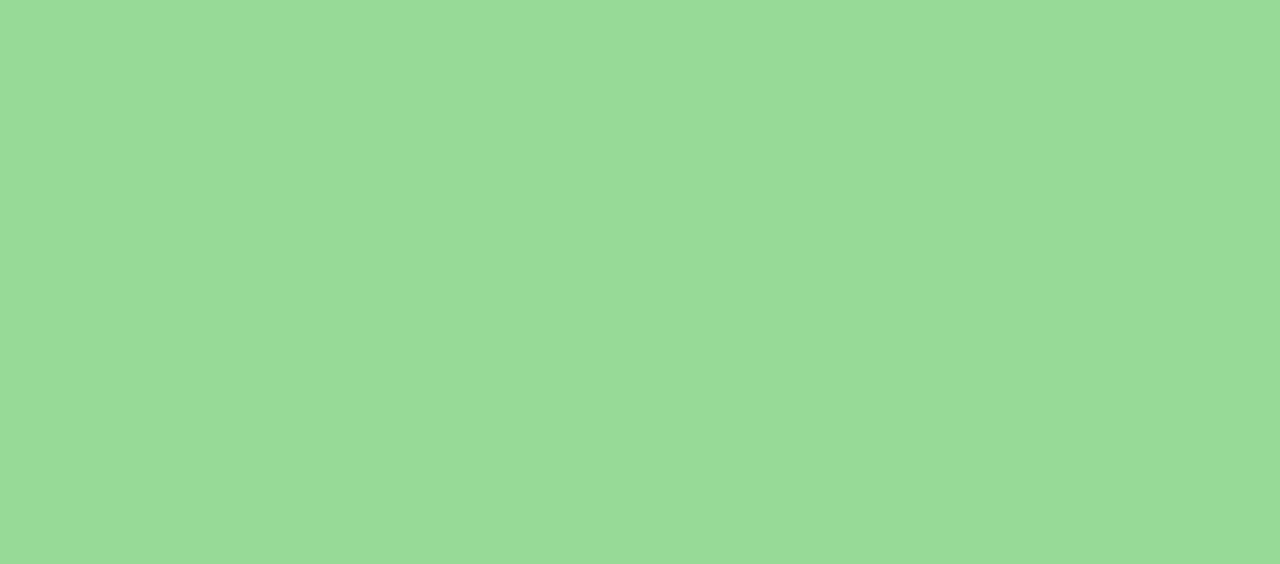
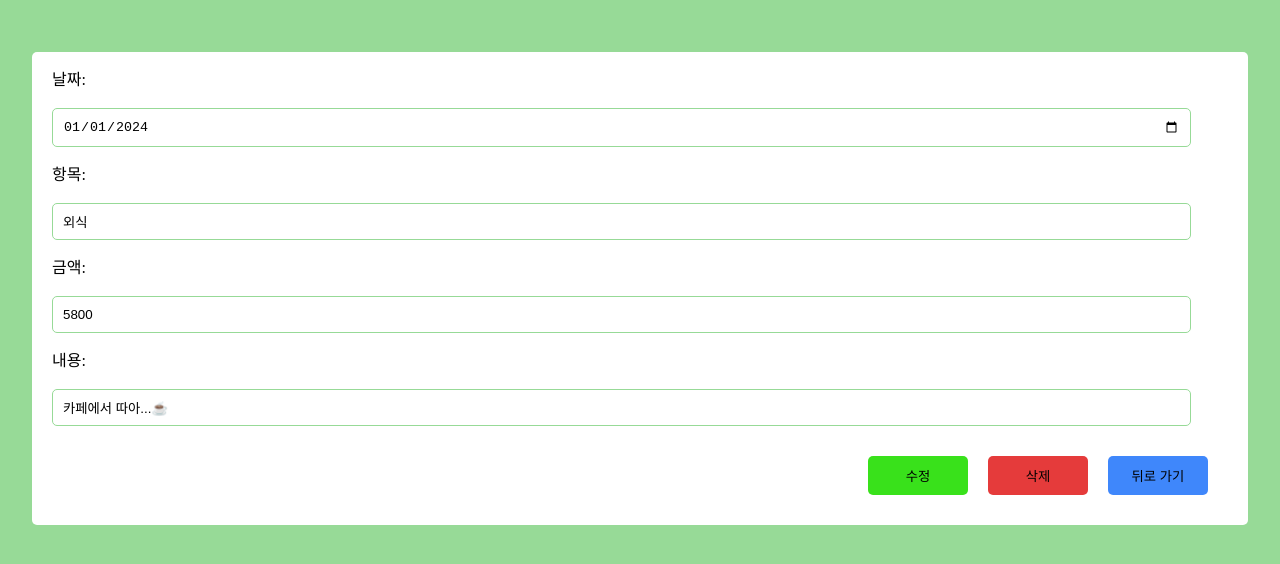
Before and after one commit to MiMing-00/Sparta_financial-ledger, a React (Vite) app: page /expenses/1 in a window 1280 px wide. Before the commit this address had no page. Shown: the top 564 px of the page. Built offline with nearby package versions, Linux system fonts and the light colour scheme.

Commit message:
상세페이지 와이어프레임 구현

```diff
--- a/src/components/ExpenseDetail.jsx
+++ b/src/components/ExpenseDetail.jsx
@@ -1,4 +1,5 @@
 import React from "react";
+import { Link } from "react-router-dom";
 import styled from "styled-components";
 
 const ExpenseDetailContain = styled.div`
@@ -41,7 +42,8 @@ const ExpenseDetail = ({ setExpenses, expenses }) => {
     <ExpenseDetailContain>
       {/* 여기서 누르면 상세 페이지로 넘어가야 함~~{" "} */}
       {expenses.map(({ id, date, item, amount, content }) => (
-        <ExpenseDetailDiv1 key={id}>
+        <Link to={`/expenses/${id}`} key={id}>
+          <ExpenseDetailDiv1>
             <ExpenseDetailDiv2>
               <span>{date}</span>
               <span>
@@ -49,7 +51,8 @@ const ExpenseDetail = ({ setExpenses, expenses }) => {
               </span>
             </ExpenseDetailDiv2>
             <ExpenseDetailspan1>{amount} 원</ExpenseDetailspan1>
-        </ExpenseDetailDiv1>
+          </ExpenseDetailDiv1>{" "}
+        </Link>
       ))}
     </ExpenseDetailContain>
   );
--- a/src/components/ExpenseForm.jsx
+++ b/src/components/ExpenseForm.jsx
@@ -62,7 +62,7 @@ const ExpenseForm = ({ setExpenses }) => {
     <FormContainer>
       <form onSubmit={onSubmitForm}>
         <label htmlFor="date">날짜:</label>
-        <Input type="date" name="date" id="date" />
+        <Input type="date" name="date" id="date" placeholder="YYYY-MM-DD" />
         <label htmlFor="text">항목:</label>
         <Input type="text" placeholder="지출 항목" name="item" />
         <label htmlFor="number">금액:</label>
--- a/src/main.jsx
+++ b/src/main.jsx
@@ -6,7 +6,7 @@ import GlobalStyles from "./styles/GlobalStyles.jsx";
 
 ReactDOM.createRoot(document.getElementById("root")).render(
   <React.StrictMode>
-    {/* <GlobalStyles /> */}
+    <GlobalStyles />
     <App />
   </React.StrictMode>
 );
--- a/src/pages/Expenses.jsx
+++ b/src/pages/Expenses.jsx
@@ -1,19 +1,104 @@
 import React from "react";
+import { useParams } from "react-router-dom";
 import styled from "styled-components";
 
 const ExpensesContain = styled.div`
   background-color: white;
   margin: 20px auto;
+  padding: 20px;
   border: none;
+  border-radius: 5px;
+  display: flex;
+  flex-direction: column;
+  text-align: left;
+`;
+
+const ExpensesUpdateForm = styled.form`
+  background-color: white;
+  display: flex;
+  flex-direction: column;
+  gap: 10px;
+`;
+
+const ExpensesUpdateInput = styled.input`
+  width: 95%;
+  padding: 10px;
+  margin: 10px 0;
+  text-align: left;
+  justify-content: left;
+  display: block;
+
+  border: 1px solid #97da97;
   border-radius: 5px;
 `;
 
-const ExpensesUpdateBox = styled.div`
-  background-color: white;
+const ButtonCotain = styled.div`
+  display: flex;
+  justify-content: flex-end;
+  margin: auto 10px auto auto;
 `;
 
-const Expenses = () => {
-  return <ExpensesContain>Expenses</ExpensesContain>;
+const Button = styled.button`
+  background-color: ${(props) => props.$backgroundColor};
+  border: none;
+  border-radius: 5px;
+  margin: 10px;
+  padding: 10px;
+  cursor: pointer;
+  width: 100px;
+
+  &:hover {
+    color: white;
+  }
+`;
+
+const Expenses = ({ expenses }) => {
+  const { id } = useParams();
+
+  const targetExpense = expenses.find((expense) => expense.id === id);
+
+  return (
+    <ExpensesContain>
+      <ExpensesUpdateForm>
+        <label htmlFor="date">날짜:</label>
+        <ExpensesUpdateInput
+          type="date"
+          name="date"
+          id="date"
+          placeholder="YYYY-MM-DD"
+          value={targetExpense.date}
+        />
+        <label htmlFor="text">항목:</label>
+        <ExpensesUpdateInput
+          type="text"
+          placeholder="지출 항목"
+          name="item"
+          value={targetExpense.item}
+        />
+        <label htmlFor="number">금액:</label>
+        <ExpensesUpdateInput
+          type="number"
+          placeholder="지출 금액"
+          name="amount"
+          value={targetExpense.amount}
+        />
+        <label htmlFor="text">내용:</label>
+        <ExpensesUpdateInput
+          type="text"
+          placeholder="지출 내용"
+          name="content"
+          value={targetExpense.content}
+        />
+        <ButtonCotain>
+          <Button type="submit" $backgroundColor="#39e11b">
+            수정
+          </Button>
+          <Button $backgroundColor="#e53b3b">삭제</Button>
+          <Button $backgroundColor="#0060fac0">뒤로 가기</Button>
+        </ButtonCotain>
+      </ExpensesUpdateForm>
+    </ExpensesContain>
+  );
 };
 
 export default Expenses;
--- a/src/pages/Home.jsx
+++ b/src/pages/Home.jsx
@@ -3,75 +3,7 @@ import ExpenseForm from "../components/ExpenseForm";
 import ExpensesByMonth from "../components/ExpensesByMonth";
 import { v4 as uuidv4 } from "uuid";
 
-const Home = () => {
-  const init = [
-    {
-      id: "1",
-      date: "2024-01-01",
-      item: "외식",
-      amount: 5800,
-      content: "카페에서 따아...☕️",
-    },
-    {
-      id: "2",
-      date: "2024-01-03",
-      item: "외식",
-      amount: 12800,
-      content: "카페에서 아아랑 케이크...🍰",
-    },
-    {
-      id: "3",
-      date: "2024-01-05",
-      item: "식비",
-      amount: 100000,
-      content: "세광양대창",
-    },
-    {
-      id: "4",
-      date: "2024-01-10",
-      item: "도서",
-      amount: 40500,
-      content: "모던 자바스크립트",
-    },
-    {
-      id: "5",
-      date: "2024-02-02",
-      item: "식비",
-      amount: 50000,
-      content: "회식",
-    },
-    {
-      id: "6",
-      date: "2024-02-02",
-      item: "간식",
-      amount: 500,
-      content: "아이스크림",
-    },
-    {
-      id: "7",
-      date: "2024-02-02",
-      item: "여행",
-      amount: 1055000,
-      content: "일본여행",
-    },
-    {
-      id: "8",
-      date: "2024-02-02",
-      item: "미용",
-      amount: 155000,
-      content: "미용실",
-    },
-    {
-      id: "9",
-      date: "2024-02-02",
-      item: "도서",
-      amount: 75000,
-      content:
-        "자율주행차량 운전주행모드 자동 전환용 인식률 90% 이상의 다중 센서 기반 운전자 상태 인식 및 상황 인식 원천 기술 개발",
-    },
-  ];
-  const [expenses, setExpenses] = useState(init);
-
+const Home = ({ expenses, setExpenses }) => {
   return (
     <>
       <h1>ㄱ ㅏ ㄱ ㅖ ㅂ ㅜ</h1>
--- a/src/shard/Router.jsx
+++ b/src/shard/Router.jsx
@@ -3,15 +3,90 @@ import Home from "../pages/Home";
 import Expenses from "../pages/Expenses";
 import { BrowserRouter, Routes, Route } from "react-router-dom";
 import Layout from "../components/Layout";
+import { useState } from "react";
 
 const Router = () => {
+  const init = [
+    {
+      id: "1",
+      date: "2024-01-01",
+      item: "외식",
+      amount: 5800,
+      content: "카페에서 따아...☕️",
+    },
+    {
+      id: "2",
+      date: "2024-01-03",
+      item: "외식",
+      amount: 12800,
+      content: "카페에서 아아랑 케이크...🍰",
+    },
+    {
+      id: "3",
+      date: "2024-01-05",
+      item: "식비",
+      amount: 100000,
+      content: "세광양대창",
+    },
+    {
+      id: "4",
+      date: "2024-01-10",
+      item: "도서",
+      amount: 40500,
+      content: "모던 자바스크립트",
+    },
+    {
+      id: "5",
+      date: "2024-02-02",
+      item: "식비",
+      amount: 50000,
+      content: "회식",
+    },
+    {
+      id: "6",
+      date: "2024-02-02",
+      item: "간식",
+      amount: 500,
+      content: "아이스크림",
+    },
+    {
+      id: "7",
+      date: "2024-02-02",
+      item: "여행",
+      amount: 1055000,
+      content: "일본여행",
+    },
+    {
+      id: "8",
+      date: "2024-02-02",
+      item: "미용",
+      amount: 155000,
+      content: "미용실",
+    },
+    {
+      id: "9",
+      date: "2024-02-02",
+      item: "도서",
+      amount: 75000,
+      content:
+        "자율주행차량 운전주행모드 자동 전환용 인식률 90% 이상의 다중 센서 기반 운전자 상태 인식 및 상황 인식 원천 기술 개발",
+    },
+  ];
+  const [expenses, setExpenses] = useState(init);
+
   return (
     <>
       <BrowserRouter>
         <Layout>
           <Routes>
-            <Route path="/" element={<Home />} />
-            <Route path="/expenses" element={<Expenses />} />
+            <Route
+              path="/"
+              element={<Home expenses={expenses} setExpenses={setExpenses} />}
+            />
+            <Route
+              path="/expenses/:id"
+              element={<Expenses expenses={expenses} />}
+            />
           </Routes>
         </Layout>
       </BrowserRouter>
```
Lines whose indentation alone changed are shown as unchanged.
